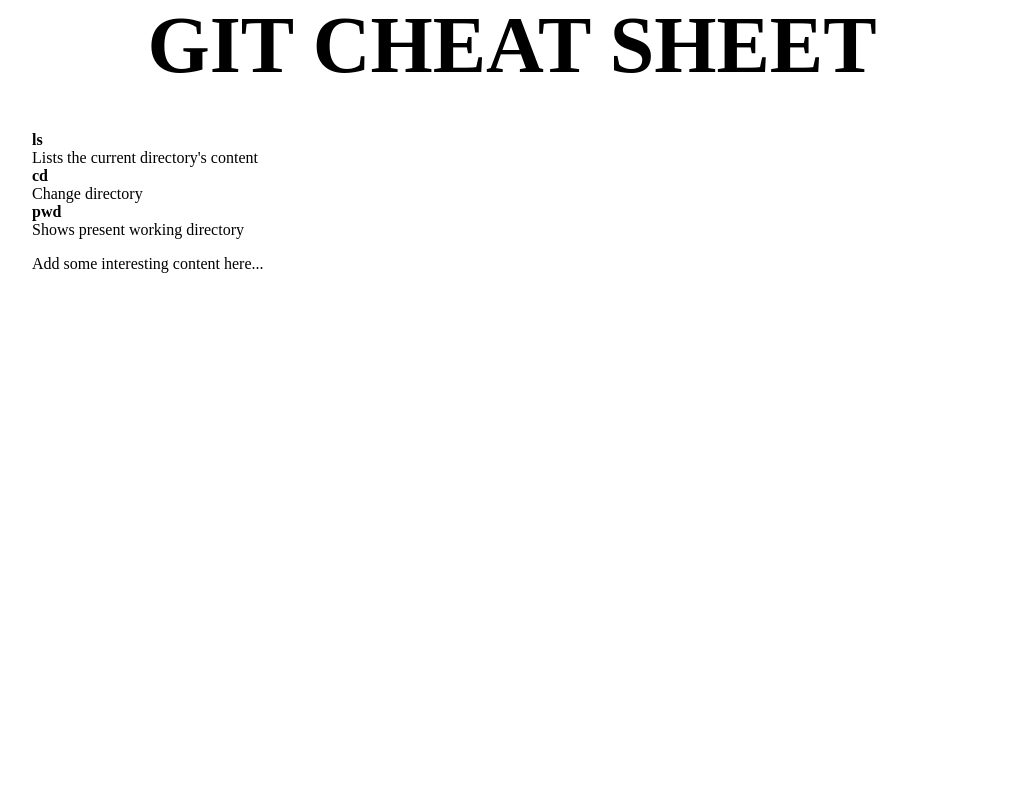
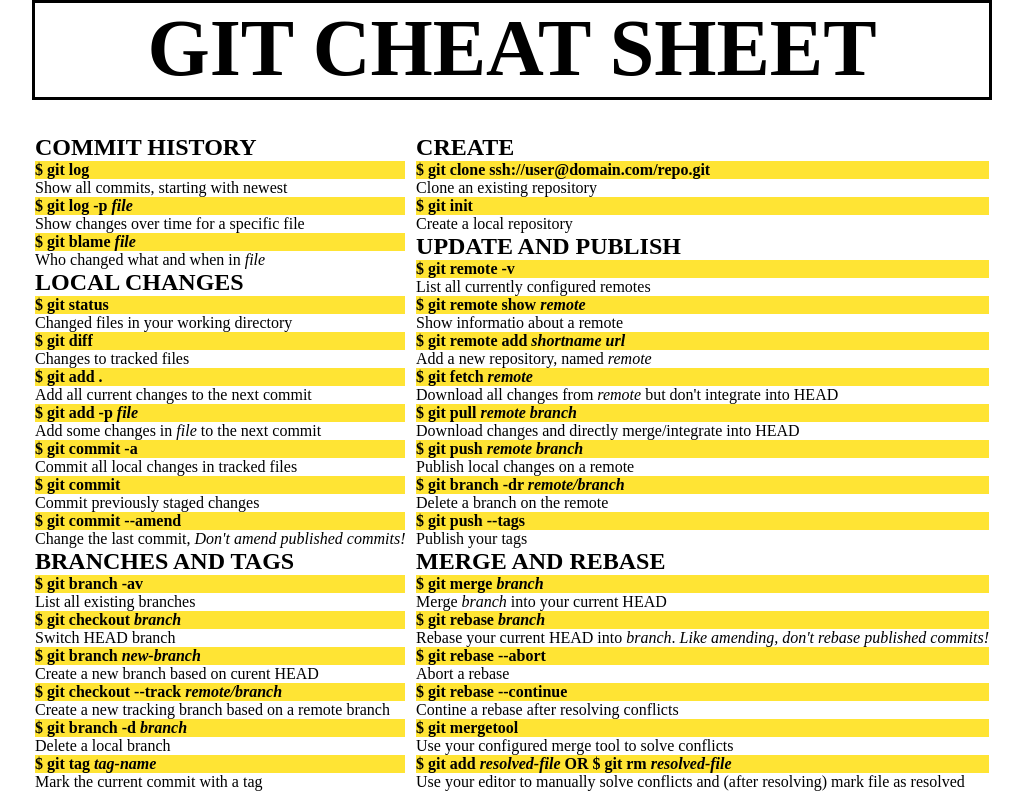
Before and after one commit to classicjoyce/love4git, a plain HTML site: page index.html in a window 1280 px wide. Shown: the whole page, without its empty margins (128-1151 px from the left). Drawn offline with Linux system fonts and the light colour scheme.

Commit message:
changed more shit

```diff
--- a/css/git-style.css
+++ b/css/git-style.css
@@ -1,12 +1,26 @@
-body {
-	width: 960px;
-	margin: 0 auto;
+*,
+*:before,
+*:after {
+	margin:0;
+	padding:0;
+	-moz-box-sizing: border-box;
+	-webkit-box-sizing: border-box;
+	box-sizing: border-box;
 }
 
 
+body {
+	margin-top: 30px;
+	width: 960px;
+	height: 100px;
+	margin: 0 auto;
+	border-style: solid;
+}
 
 .command {
 font-weight: 600;
+background-color: rgba(255, 222, 2, .8);
+
 
 }
 
@@ -27,3 +41,11 @@ header {
 	margin-bottom: 40px;
 	text-align: center;
 }
+
+.left {
+	float: left;
+}
+
+.right {
+	float: right;
+}
--- a/index.html
+++ b/index.html
@@ -2,7 +2,7 @@
 <html lang="en">
 <head>
 	<meta charset="UTF-8">
-	<title>Document</title>
+	<title>LOVEUGIT</title>
 	<link rel="stylesheet" href="css/git-style.css">
 </head>
 <body>
@@ -10,53 +10,165 @@
 
 <!-- section>(article.item>div.command+div.function)*10 -->
 
-<section>
+<section class="left">
+
+
+	<h1>COMMIT HISTORY</h1>
 	<article class="item">
-		<div class="command">ls</div>
-		<div class="function">Lists the current directory's content</div>
+		<div class="command">$ git log</div>
+		<div class="function">Show all commits, starting with newest</div>
+	</article>
+
+	<article class="item">
+		<div class="command">$ git log -p <i>file</i></div>
+		<div class="function">Show changes over time for a specific file</div>
 	</article>
 	<article class="item">
-		<div class="command">cd</div>
-		<div class="function">Change directory</div>
+		<div class="command">$ git blame <i>file</i></div>
+		<div class="function">Who changed what and when in <i>file</i></div>
+	</article>
+
+	<h1>LOCAL CHANGES</h1>
+	<article class="item">
+		<div class="command">$ git status</div>
+		<div class="function">Changed files in your working directory</div>
 	</article>
 	<article class="item">
-		<div class="command">pwd</div>
-		<div class="function">Shows present working directory</div>
+		<div class="command">$ git diff</div>
+		<div class="function">Changes to tracked files</div>
 	</article>
 	<article class="item">
-		<div class="command"></div>
-		<div class="function"></div>
+		<div class="command">$ git add .</div>
+		<div class="function">Add all current  changes to the next commit</div>
 	</article>
 	<article class="item">
-		<div class="command"></div>
-		<div class="function"></div>
+		<div class="command">$ git add -p <i>file</i></div>
+		<div class="function">Add some changes in <i>file</i> to the next commit</div>
 	</article>
 	<article class="item">
-		<div class="command"></div>
-		<div class="function"></div>
+		<div class="command">$ git commit -a</div>
+		<div class="function">Commit all local changes in tracked files</div>
 	</article>
 	<article class="item">
-		<div class="command"></div>
-		<div class="function"></div>
+		<div class="command">$ git commit</div>
+		<div class="function">Commit previously staged changes</div>
 	</article>
 	<article class="item">
-		<div class="command"></div>
-		<div class="function"></div>
+		<div class="command">$ git commit --amend</div>
+		<div class="function">Change the last commit, <i>Don't amend published commits!</i></div>
+	</article>
+
+
+	<h1>BRANCHES AND TAGS</h1>
+	<article class="item">
+		<div class="command">$ git branch -av</div>
+		<div class="function">List all existing branches</div>
 	</article>
 	<article class="item">
-		<div class="command"></div>
-		<div class="function"></div>
+		<div class="command">$ git checkout <i>branch</i></div>
+		<div class="function">Switch HEAD branch</div>
 	</article>
 	<article class="item">
-		<div class="command"></div>
-		<div class="function"></div>
+		<div class="command">$ git branch <i>new-branch</i></div>
+		<div class="function">Create a new branch based on curent HEAD</div>
+	</article>
+	<article class="item">
+		<div class="command">$ git checkout --track <i>remote/branch</i></div>
+		<div class="function">Create a new tracking branch based on a remote branch</div>
+	</article>
+	<article class="item">
+		<div class="command">$ git branch -d <i>branch</i></div>
+		<div class="function">Delete a local branch</div>
+	</article>
+	<article class="item">
+		<div class="command">$ git tag <i>tag-name</i></div>
+		<div class="function">Mark the current commit with a tag</div>
 	</article>
 </section>
 
 
+
+
+<section class="right">
+
+	<h1>CREATE</h1>
+	<article class="item">
+		<div class="command">$ git clone ssh://user@domain.com/repo.git</div>
+		<div class="function">Clone an existing repository</div>
+	</article>
+	<article class="item">
+		<div class="command">$ git init</div>
+		<div class="function">Create a local repository</div>
+	</article>
+
+<h1>UPDATE AND PUBLISH</h1>
+	<article class="item">
+		<div class="command">$ git remote -v</div>
+		<div class="function">List all currently configured remotes</div>
+	</article>
+	<article class="item">
+		<div class="command">$ git remote show <i>remote</i></div>
+		<div class="function">Show informatio about a remote</div>
+	</article>
+
+	<article class="item">
+		<div class="command">$ git remote add <i>shortname</i> <i>url</i></div>
+		<div class="function">Add a new repository, named <i>remote</i></div>
+	</article>
+	<article class="item">
+		<div class="command">$ git fetch <i>remote</i></div>
+		<div class="function">Download all changes from <i>remote</i> but don't integrate into HEAD</div>
+	</article>
+	<article class="item">
+		<div class="command">$ git pull <i>remote</i> <i>branch</i></div>
+		<div class="function">Download changes and directly merge/integrate into HEAD</div>
+	</article>
+	<article class="item">
+		<div class="command">$ git push <i>remote</i> <i>branch</i></div>
+		<div class="function">Publish local changes on a remote</div>
+	</article>
+	<article class="item">
+		<div class="command">$ git branch -dr <i>remote/branch</i> </div>
+		<div class="function">Delete a branch on the remote</div>
+	</article>
+	<article class="item">
+		<div class="command">$ git push --tags</div>
+		<div class="function">Publish your tags</div>
+	</article>
+
+	<h1>MERGE AND REBASE</h1>
+	<article class="item">
+		<div class="command">$ git merge <i>branch</i></div>
+		<div class="function">Merge <i>branch</i> into your current HEAD</div>
+	</article>
+	<article class="item">
+		<div class="command">$ git rebase <i>branch</i></div>
+		<div class="function">Rebase your current HEAD into <i>branch</i>. <i>Like amending, don't rebase published commits!</i> </div>
+	</article>
+	<article class="item">
+		<div class="command">$ git rebase --abort</div>
+		<div class="function">Abort a rebase</div>
+	</article>
+	<article class="item">
+		<div class="command">$ git rebase --continue</div>
+		<div class="function">Contine a rebase after resolving conflicts</div>
+	</article>
+
+	<article class="item">
+		<div class="command">$ git mergetool</div>
+		<div class="function">Use your configured merge tool to solve conflicts</div>
+	</article>
+	<article class="item">
+		<div class="command">$ git add <i>resolved-file</i> OR $ git rm <i>resolved-file</i></div>
+		<div class="function">Use your editor to manually solve conflicts and (after resolving) mark file as resolved</div>
+	</article>
+	</section>
+
+
+
 <p>
 
-Add some interesting content here...
+
 
 </p>
 
```
